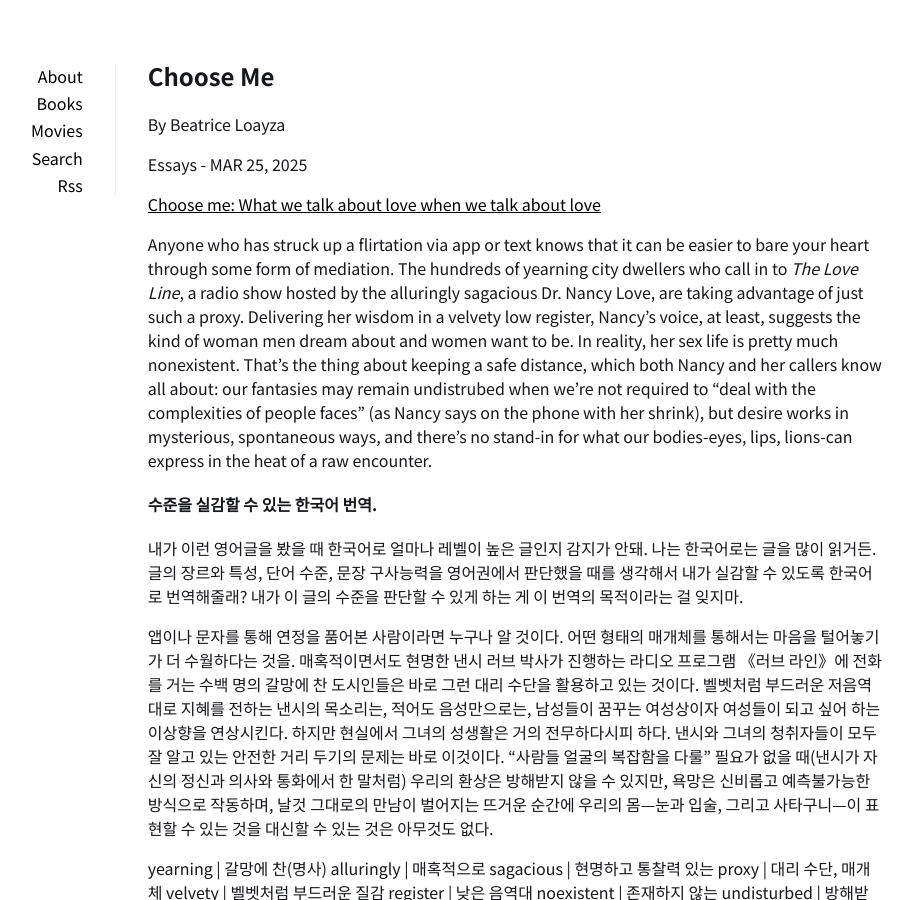
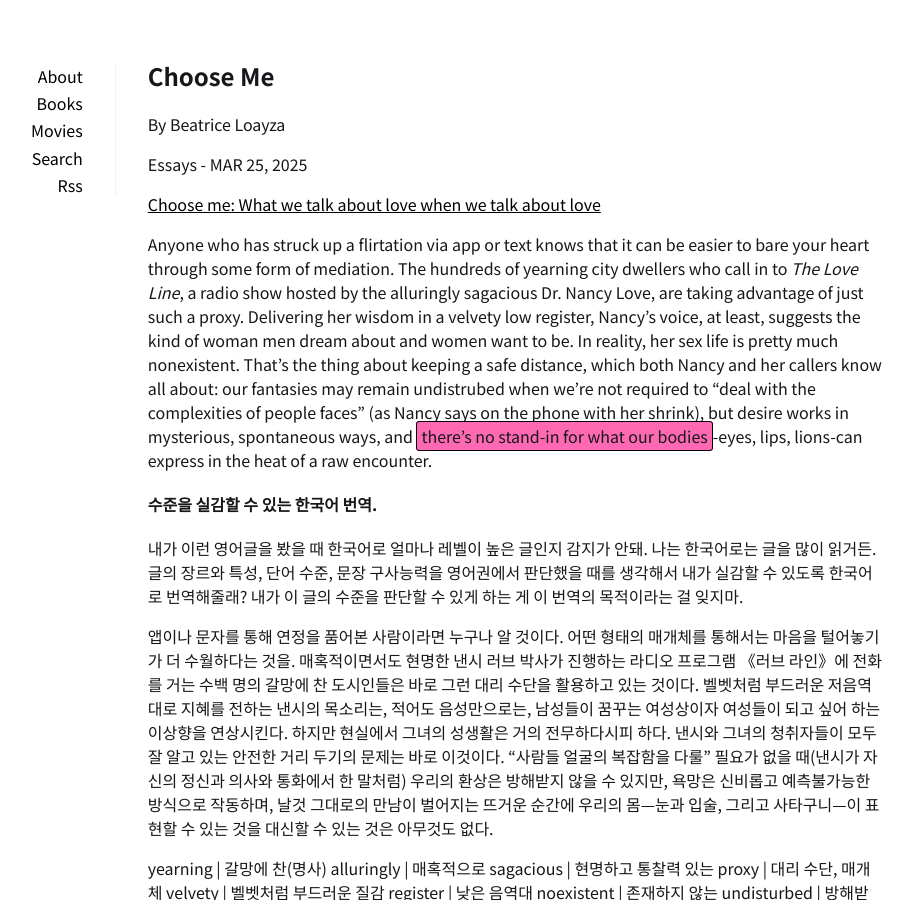
Before and after one commit to tewtew-00/tewtew-00.github.io, a Jekyll site: the page built from _posts/2025-07-19-Choose-me-1.md, in a window 1280 px wide and 900 px high. Shown: the whole window, without its empty margins (205-1118 px from the left). Built offline with Jekyll 4.4.1, drawn with Linux system fonts in a browser that asks for light colours; some of the changed text lies outside the part shown.

Commit message:
adjust sentence

```diff
--- a/_posts/2025-07-19-Choose-me-1.md
+++ b/_posts/2025-07-19-Choose-me-1.md
@@ -14,7 +14,7 @@ Essays - MAR 25, 2025
 
 [Choose me: What we talk about love when we talk about love](https://www.criterion.com/current/posts/8760-choose-me-what-we-talk-about-when-we-talk-about-love)
 
-Anyone who has struck up a flirtation via app or text knows that it can be easier to bare your heart through some form of mediation. The hundreds of yearning city dwellers who call in to *The Love Line*, a radio show hosted by the alluringly sagacious Dr. Nancy Love, are taking advantage of just such a proxy. Delivering her wisdom in a velvety low register, Nancy's voice, at least, suggests the kind of woman men dream about and women want to be. In reality, her sex life is pretty much nonexistent. That's the thing about keeping a safe distance, which both Nancy and her callers know all about: our fantasies may remain undistrubed when we're not required to "deal with the complexities of people faces" (as Nancy says on the phone with her shrink), but desire works in mysterious, spontaneous ways, and there's no stand-in for what our bodies-eyes, lips, lions-can express in the heat of a raw encounter.
+Anyone who has struck up a flirtation via app or text knows that it can be easier to bare your heart through some form of mediation. The hundreds of yearning city dwellers who call in to *The Love Line*, a radio show hosted by the alluringly sagacious Dr. Nancy Love, are taking advantage of just such a proxy. Delivering her wisdom in a velvety low register, Nancy's voice, at least, suggests the kind of woman men dream about and women want to be. In reality, her sex life is pretty much nonexistent. That's the thing about keeping a safe distance, which both Nancy and her callers know all about: our fantasies may remain undistrubed when we're not required to "deal with the complexities of people faces" (as Nancy says on the phone with her shrink), but desire works in mysterious, spontaneous ways, and <span class="hl-p">there's no stand-in for what our bodies</span>-eyes, lips, lions-can express in the heat of a raw encounter.
 
 #### 수준을 실감할 수 있는 한국어 번역.
 내가 이런 영어글을 봤을 때 한국어로 얼마나 레벨이 높은 글인지 감지가 안돼. 나는 한국어로는 글을 많이 읽거든. 글의 장르와 특성, 단어 수준, 문장 구사능력을 영어권에서 판단했을 때를 생각해서 내가 실감할 수 있도록 한국어로 번역해줄래? 내가 이 글의 수준을 판단할 수 있게 하는 게 이 번역의 목적이라는 걸 잊지마.
```
Also changed, not shown: other parts of _posts/2025-07-19-Choose-me-1.md (+1 -1 lines).
